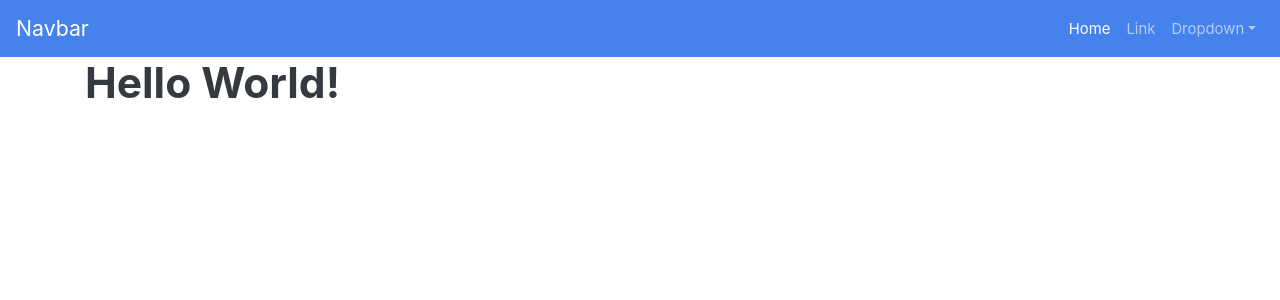
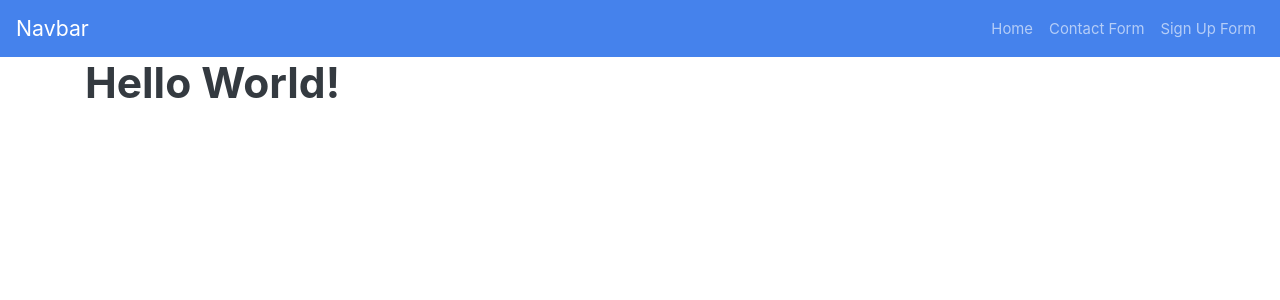
Before and after one commit to itanne99/IS218_Final_Project, a Flask app: page / in a window 1280 px wide. Shown: the top 300 px of the page. Run offline with Flask 2, Linux system fonts and the light colour scheme; parts of the project's set-up code (start-up, migrations or seed data) failed here and were passed over; some libraries are stand-ins or nearby versions.

Commit message:
Feature: Added link redirects

```diff
--- a/main_app/templates/base.html
+++ b/main_app/templates/base.html
@@ -19,19 +19,14 @@
         </button>
         <div class="collapse navbar-collapse" id="collapsibleNavId">
             <ul class="navbar-nav ml-auto mt-2 mt-lg-0">
-                <li class="nav-item active">
-                    <a class="nav-link" href="#">Home <span class="sr-only">(current)</span></a>
+                <li class="nav-item">
+                    <a class="nav-link" href="/">Home <span class="sr-only">(current)</span></a>
                 </li>
                 <li class="nav-item">
-                    <a class="nav-link" href="#">Link</a>
+                    <a class="nav-link" href="/contact">Contact Form</a>
                 </li>
-                <li class="nav-item dropdown">
-                    <a class="nav-link dropdown-toggle" href="#" id="dropdownId" data-toggle="dropdown" aria-haspopup="true"
-                       aria-expanded="false">Dropdown</a>
-                    <div class="dropdown-menu" aria-labelledby="dropdownId">
-                        <a class="dropdown-item" href="#">Action 1</a>
-                        <a class="dropdown-item" href="#">Action 2</a>
-                    </div>
+                <li class="nav-item">
+                    <a class="nav-link" href="/sign-up">Sign Up Form</a>
                 </li>
             </ul>
         </div>
```
